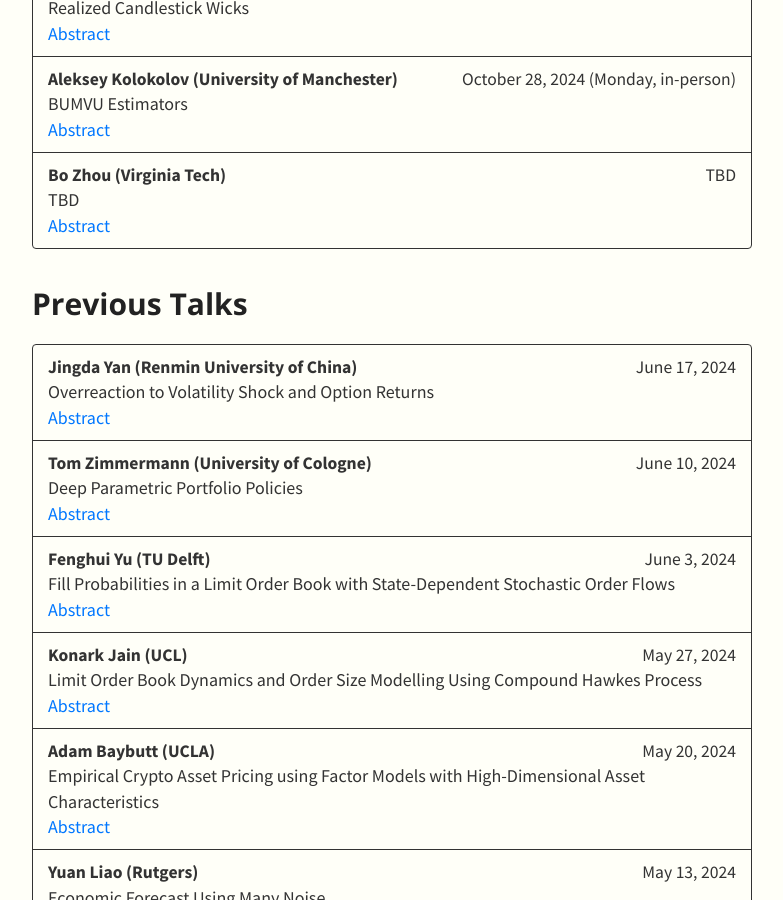
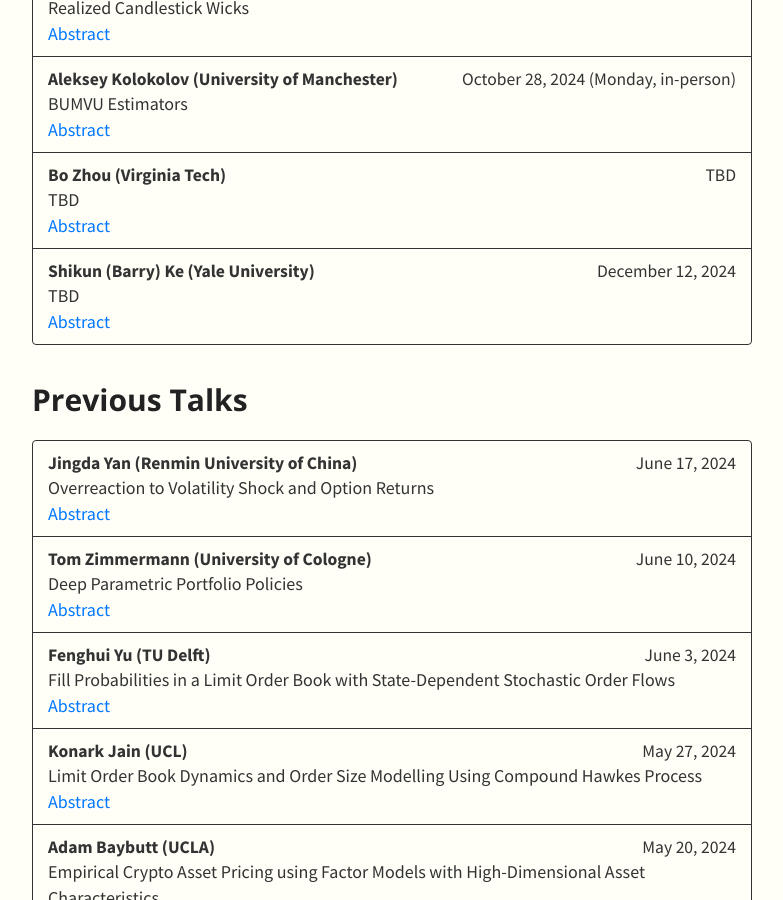
Before and after one commit to SML-Fin/SML-Fin.github.io, a Jekyll site: the page built from index.md, in a window 1280 px wide and 900 px high, scrolled down 630 px. Shown: the whole window, without its empty margins (248-1031 px from the left). Built offline with Jekyll 4.4.1, drawn with Linux system fonts in a browser that asks for light colours; nearby versions of some CDN libraries; our own code applies the rules of GitHub Pages for plain Markdown files.

Commit message:
Update talks.yml

```diff
--- a/_data/talks.yml
+++ b/_data/talks.yml
@@ -10,6 +10,10 @@
       abstract: We provide necessary and sufficient conditions for an (Unbiased) Block estimator to have Uniformly Minimum Variance. Our theory parallels the theory of UMVU estimation, the main novel insight being the focus on the covariance among blocks. We use this theory to derive lower variance bounds for block estimators of functionals of high-frequency volatility when the block size is fixed. We further show the relevance of the new theory for the classical problem of estimation of homoskedastic nonparametric regressions with varying mean. Finally, we introduce a new test for the presence of drift in financial data which exploits the precision of BUMVU estimators. The test shows abundant presence of drift in financial data.
     - speaker: Bo Zhou (Virginia Tech)
       date: TBD
+      title: TBD
+      abstract: TBD
+    - speaker: Shikun (Barry) Ke (Yale University)
+      date: December 12, 2024
       title: TBD
       abstract: TBD
 
```
